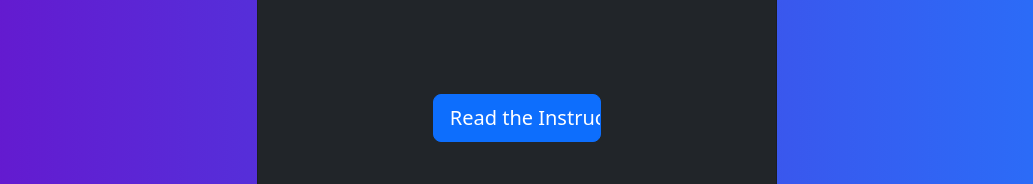
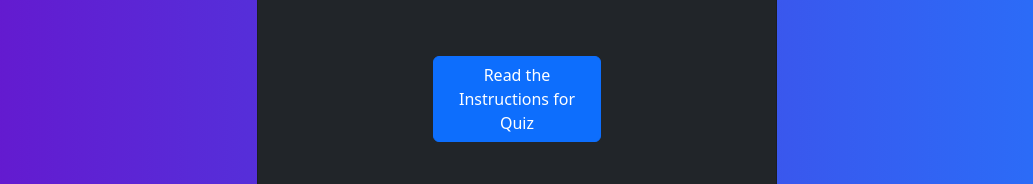
Before and after one commit to Vaishnavirgupta/quiz-app, a React (Create React App) app: page /welcome in a window 1280 px wide. Shown: the part 535-719 px from the top of the page, without its empty margins (123-1156 px from the left). Built offline with nearby package versions, Linux system fonts and the light colour scheme.

Commit message:
first committeddd

```diff
--- a/src/Components/welcomePage.jsx
+++ b/src/Components/welcomePage.jsx
@@ -26,11 +26,9 @@ export default class Welcomepage extends Component {
                       <div className=" mt-5">
                         <Link to="/instruction">
                           {" "}
-                          <input
-                            className="btn btn-primary btn-lg mt-5"
-                            type="button"
-                            value="Read the Instructions For Quiz "
-                          />
+                          <button className="btn btn-primary" value="">
+                            Read the Instructions for Quiz
+                          </button>
                         </Link>
                       </div>
                     </div>
```
